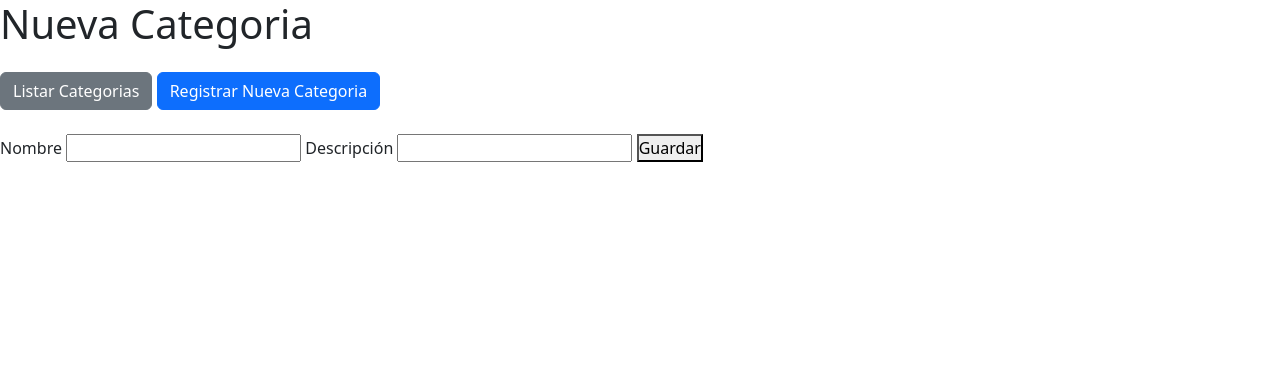
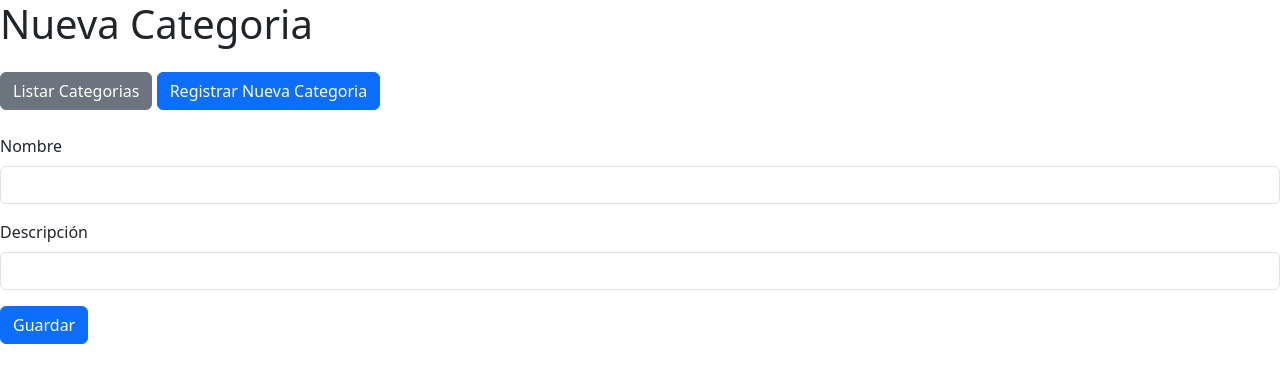
Before and after one commit to davidllanos31/DollarToyProyectoG3, a PHP site: the page made by src/views/pages/categorias/create.php in a window 1280 px wide. Shown: the top 383 px of the page. Run offline with PHP 8.4, Linux system fonts and the light colour scheme; the template is opened without the code that fills it, so the values that code supplies are empty; some libraries are stand-ins or nearby versions.

Commit message:
📖 DOC:

```diff
--- a/src/views/pages/categorias/categorias.php
+++ b/src/views/pages/categorias/categorias.php
@@ -18,7 +18,11 @@
     <a href="<?= BASE_URI; ?>/categorias" class="nav-ventas btn btn-secondary">Listar Categorias</a>
     <a href="<?= BASE_URI; ?>/categorias/crear" class="nav-ventas btn btn-primary me-2 link-nav-interno-activo">Registrar Nueva Categoria</a>
 </div>
-<input type="text" id="buscar-categorias" placeholder="Buscar categorias...">
+
+
+<div class="mb-4">
+    <input type="text" id="buscar-categorias" class="form-control" placeholder="Buscar Categorias...">
+</div>
 <!--<button><a href="<?= BASE_URI; ?>/src/controllers/lib_props.php?categorias=<?= urlencode(json_encode($categorias)); ?>">Excel</a></button>-->
 <table id="categoriasTable" border="1" class="table table-striped">
     <thead>
--- a/src/views/pages/categorias/create.php
+++ b/src/views/pages/categorias/create.php
@@ -3,12 +3,15 @@
     <a href="<?= BASE_URI; ?>/categorias" class="nav-ventas btn btn-secondary">Listar Categorias</a>
     <a href="<?= BASE_URI; ?>/categorias/crear" class="nav-ventas btn btn-primary me-2 link-nav-interno-activo">Registrar Nueva Categoria</a>
 </div>
-<form id="categoriaForm" action="<?= BASE_URI; ?>/usuarios/store" method="POST">
-    <label for="nombre">Nombre</label>
-    <input type="text" name="nombre" id="nombre" required>
 
-    <label for="descripcion">Descripción</label>
-    <input type="text" name="descripcion" id="descripcion" required>
-
-    <button type="submit">Guardar</button>
+<form id="categoriaForm" action="<?= BASE_URI; ?>/sedes/crear" method="POST">
+  <div class="mb-3">
+    <label for="nombre" class="form-label">Nombre </label>
+    <input type="text" name="nombre" class="form-control" id="nombre" required>
+  </div>
+  <div class="mb-3">
+    <label for="descripcion" class="form-label">Descripción</label>
+    <input type="text" name="descripcion" class="form-control" id="descripcion" required>
+  </div>
+  <button type="submit" class="btn btn-primary">Guardar</button>
 </form>
```
Also changed, not shown: src/views/pages/usuarios/usuarios.php (+10 -3 lines).
